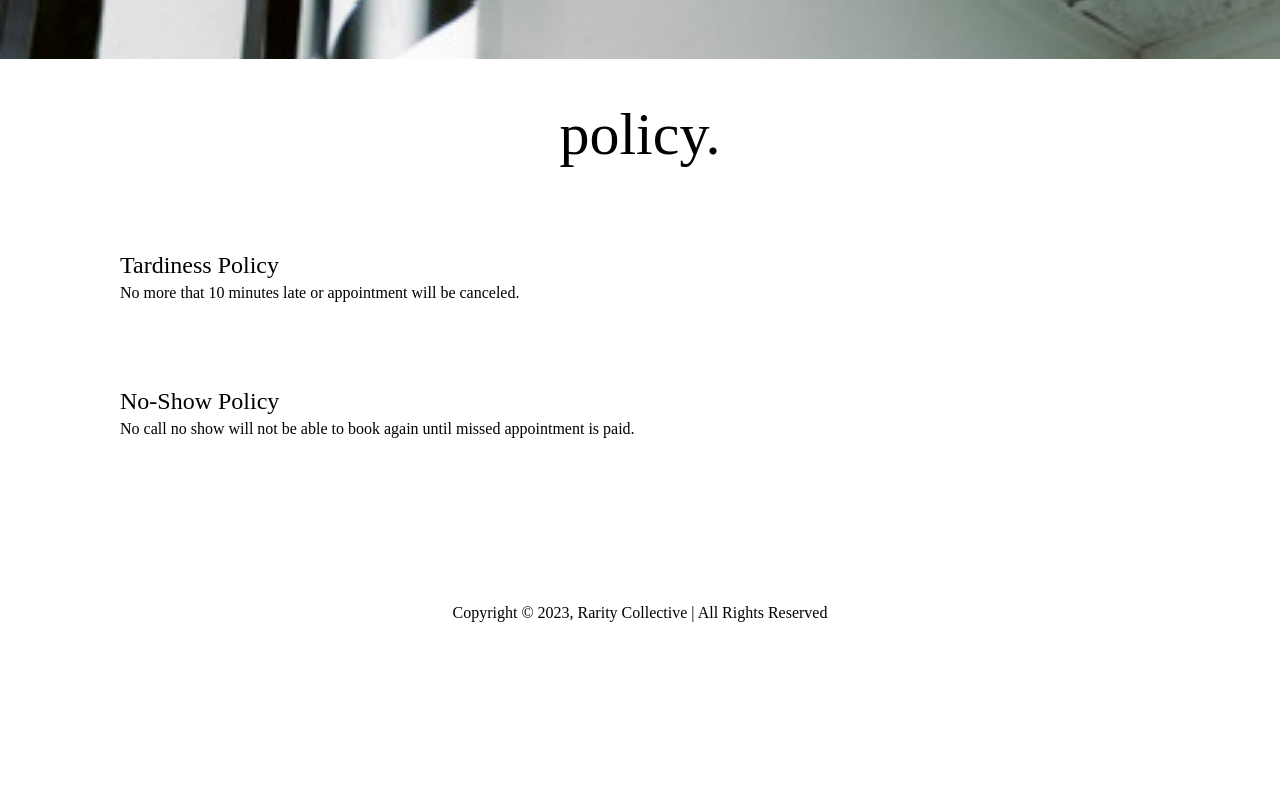
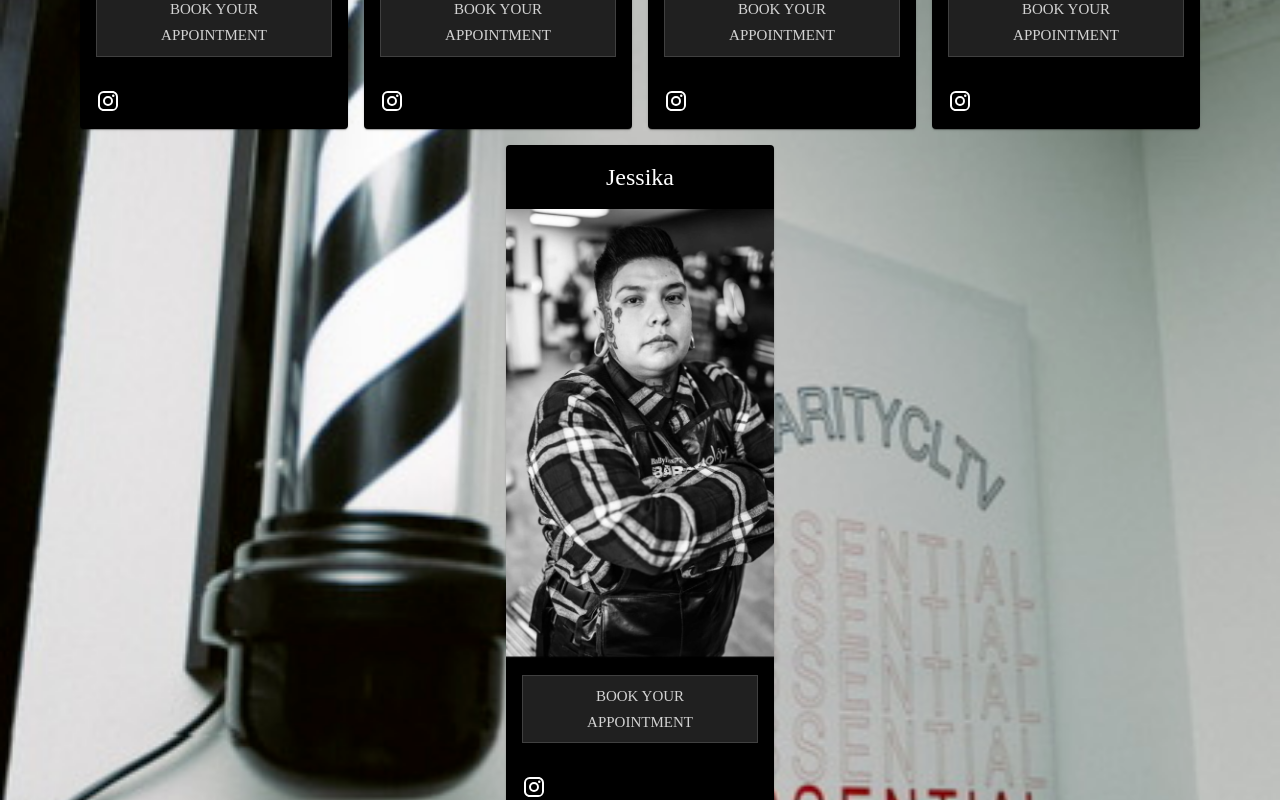
Before and after one commit to raritycollective/raritycollective.github.io, a React (Create React App) app: page /#/appointments in a window 1280 px wide. Shown: the part 780-1580 px from the top of the page. Before the commit the page ends 1445 px from the top, so only its background shows below. Built offline with nearby package versions, Linux system fonts and the light colour scheme.

Commit message:
add new barber. update logo.

```diff
--- a/src/pages/appointments/Appointments.tsx
+++ b/src/pages/appointments/Appointments.tsx
@@ -42,6 +42,14 @@ export const Appointments = () => {
         booking: "http://Www.appointfix.com/cutzbyshellz",
         instagram: "https://www.instagram.com/Kutzby_shellz/",
         image: "/images/shelly.jpeg"
+      }
+    },
+    {
+      name: "Jessika",
+      links: {
+        booking: "https://jessika-gonzales.square.site/",
+        instagram: "https://instagram.com/hateyourguts13",
+        image: "/images/jessika.jpeg"
       }
     }
   ]
@@ -100,10 +108,10 @@ export const Appointments = () => {
                   />
                   <CardMedia
                     component="img"
-                    height={300}
+                    height={450}
                     width="100%"
                     image={barber.links.image}
-                    alt="James"
+                    alt="barber"
                   />
                   <CardContent>
                     <Button style={{
--- a/src/pages/home/Home.tsx
+++ b/src/pages/home/Home.tsx
@@ -8,14 +8,14 @@ export const Home = () => {
     <>
       <Box
         style={{
-          backgroundColor: 'black'
+          backgroundColor: 'whitenpm'
         }}
         sx={{
           flexGrow: 1,
         }}>
         <Grid container direction={"column"} alignItems="center">
           <Grid item sx={{ height: "75%", width: "50%" }}>
-            <img src="/images/rarity-transparent-cropped.png" style={{
+            <img src="/images/rarity-white.png" style={{
               marginTop: 100,
               width: '100%'
             }}/>
```
Also changed, not shown: public/images/jessika.jpeg (added), public/images/rarity-white.png (added).
